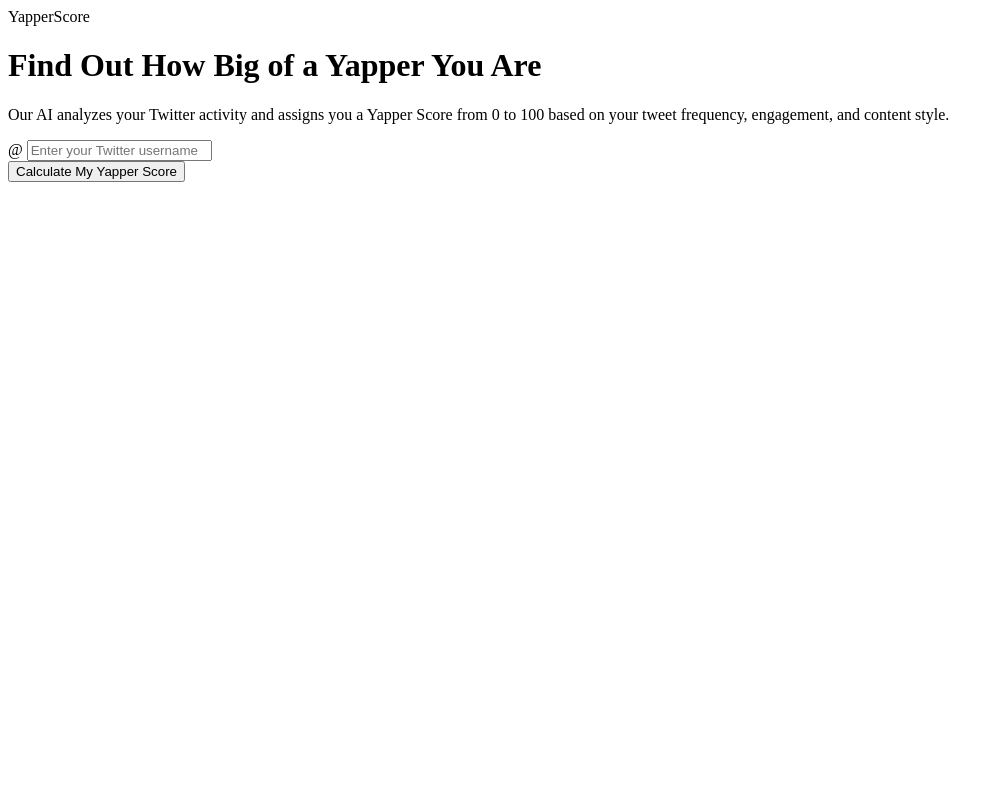
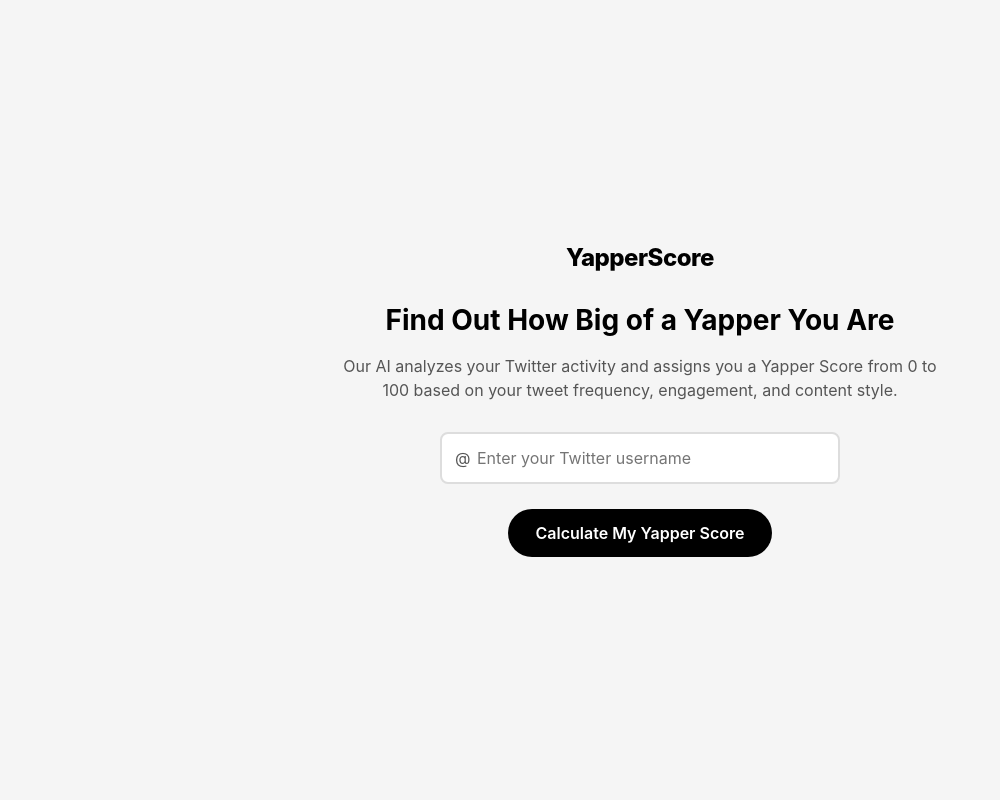
Before and after one commit to YashRaj1506/yapper.info, a Django app: page /home/ in a window 1280 px wide. Shown: the whole page, without its empty margins (0-1000 px from the left). Run offline with Django 5.2, Linux system fonts and the light colour scheme.

Commit message:
basic ver completed

```diff
--- a/yapper/static/css/main.css
+++ b/yapper/static/css/main.css
@@ -1,3 +1,95 @@
+* {
+  margin: 0;
+  padding: 0;
+  box-sizing: border-box;
+  font-family: 'Inter', -apple-system, BlinkMacSystemFont, 'Segoe UI', Roboto, sans-serif;
+}
+
+body {
+  background-color: #f5f5f5;
+  color: black;
+  display: flex;
+  justify-content: center;
+  align-items: center;
+  min-height: 100vh;
+  padding: 20px;
+}
+
+.container {
+  width: 100%;
+  max-width: 600px;
+  text-align: center;
+}
+
+.logo {
+  font-size: 24px;
+  font-weight: 800;
+  margin-bottom: 30px;
+  letter-spacing: -0.5px;
+}
+
+h1 {
+  font-size: 28px;
+  font-weight: 700;
+  margin-bottom: 16px;
+  line-height: 1.3;
+}
+
+p {
+  font-size: 16px;
+  color: #555;
+  margin-bottom: 30px;
+  line-height: 1.5;
+}
+
+.input-container {
+  position: relative;
+  margin: 0 auto 25px;
+  max-width: 400px;
+}
+
+.at-symbol {
+  position: absolute;
+  left: 15px;
+  top: 50%;
+  transform: translateY(-50%);
+  font-size: 16px;
+  color: #555;
+  z-index: 1;
+}
+
+input {
+  width: 100%;
+  padding: 14px 14px 14px 35px;
+  font-size: 16px;
+  border: 2px solid #ddd;
+  border-radius: 8px;
+  outline: none;
+  transition: border-color 0.3s;
+}
+
+input:focus {
+  border-color: #000;
+}
+
+#submit-btn {
+  background-color: black;
+  color: white;
+  border: none;
+  padding: 14px 28px;
+  font-size: 16px;
+  font-weight: 600;
+  border-radius: 50px;
+  cursor: pointer;
+  transition: all 0.3s ease;
+}
+
+#submit-btn:hover {
+  background-color: #333;
+  transform: translateY(-2px);
+  box-shadow: 0 5px 15px rgba(0, 0, 0, 0.1);
+}
+
 .loading-message {
   display: none;
   margin-top: 20px;
@@ -47,3 +139,38 @@
   margin: 20px 0;
   color: #000;
 }
+
+h2, h3 {
+  margin-bottom: 15px;
+}
+
+.try-again {
+  display: inline-block;
+  margin-top: 20px;
+  color: #555;
+  text-decoration: none;
+  font-size: 14px;
+}
+
+.try-again:hover {
+  text-decoration: underline;
+}
+
+@media (max-width: 500px) {
+  h1 {
+    font-size: 24px;
+  }
+
+  .score-value {
+    font-size: 60px;
+  }
+
+  .profile-header {
+    flex-direction: column;
+  }
+
+  .profile-pic {
+    margin-right: 0;
+    margin-bottom: 15px;
+  }
+}
```
Also changed, not shown: requirements.txt (added, +19 -0 lines), yapper/templates/card.html (+0 -14 lines), yapper/templates/home.html (+0 -60 lines).
